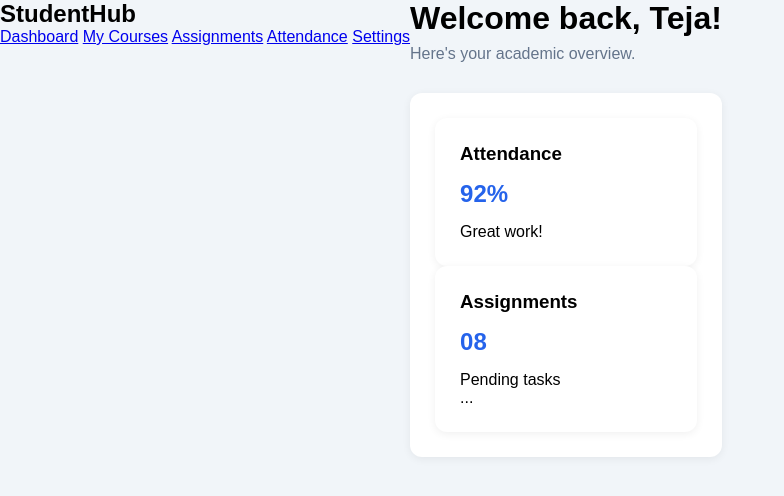
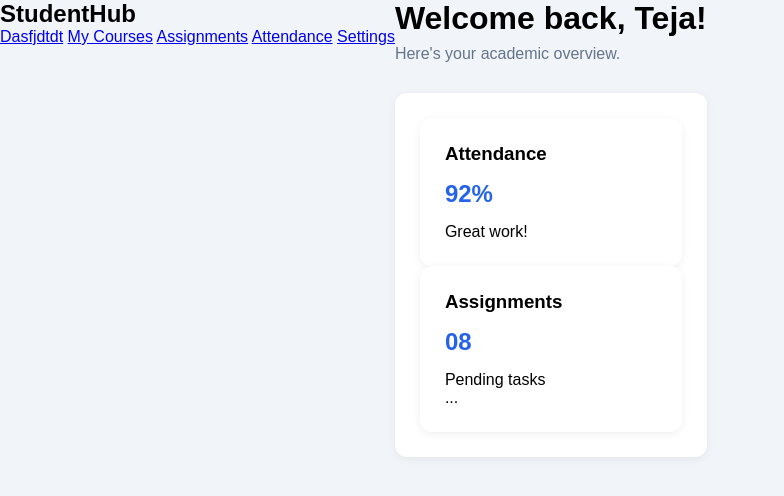
Before and after one commit to Jagadeesh-Patgar/git-workshop, a plain HTML site: page index.html in a window 1280 px wide. Shown: the whole page, without its empty margins (0-784 px from the left). Drawn offline with Linux system fonts and the light colour scheme.

Commit message:
First commit

```diff
--- a/index.html
+++ b/index.html
@@ -8,7 +8,7 @@
 <body>
 <div class="sidddeber">
 <h2>StudentHub</h2>
-<a href="#">Dashboard</a>
+<a href="#">Dasfjdtdt</a>
 <a href="#">My Courses</a>
  <a href="#">Assignments</a>
 <a href="#">Attendance</a>
```
